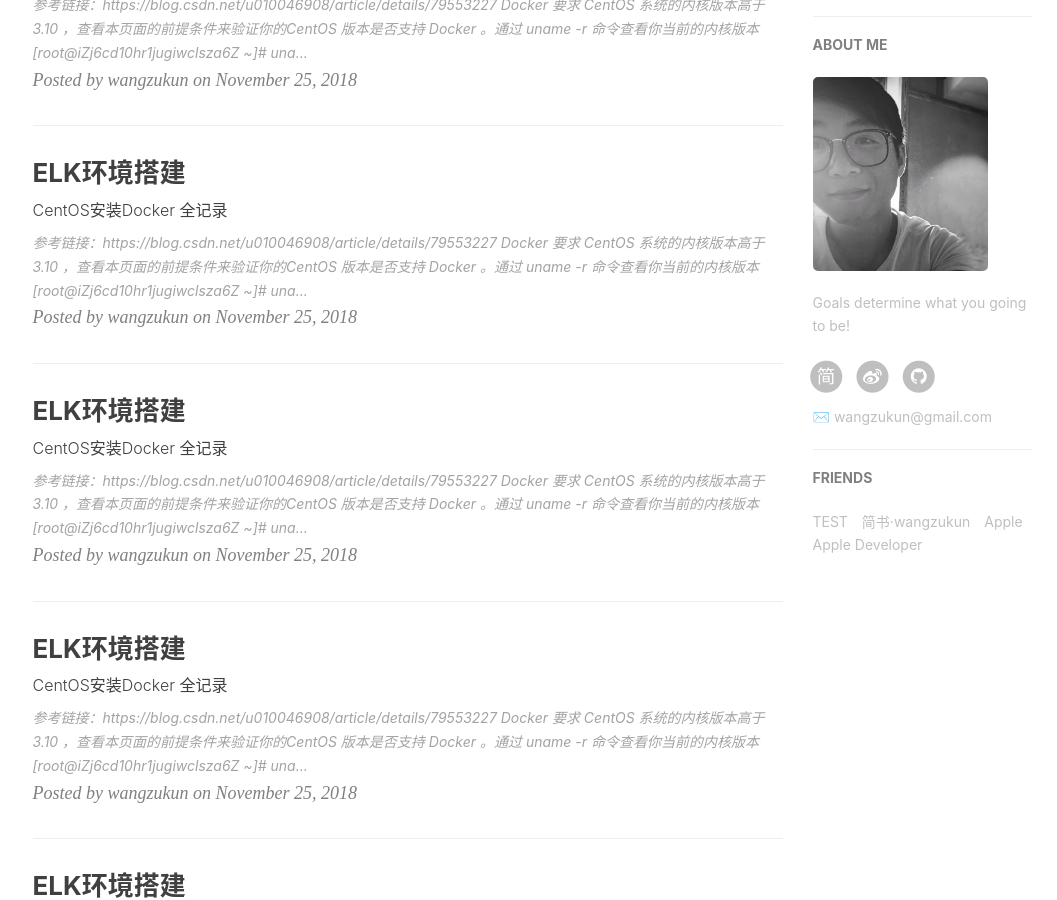
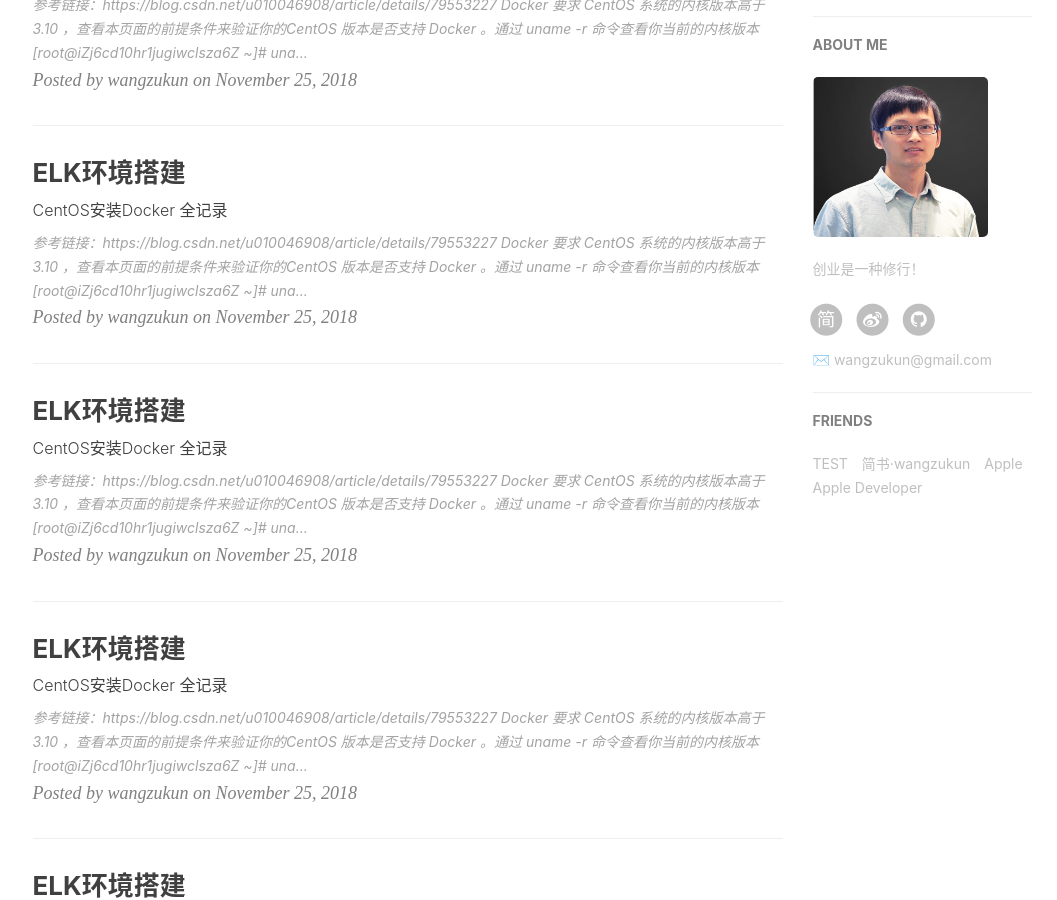
Before and after one commit to wangzukun/wangzukun.github.io, a Jekyll site: the page built from index.html, in a window 1280 px wide and 900 px high, scrolled down 549 px. Shown: the whole window, without its empty margins (135-1192 px from the left). Built offline with Jekyll 4.4.1, drawn with Linux system fonts in a browser that asks for light colours; nearby versions of some CDN libraries; the list of posts is cut into pages by our own code; comment, search, counter and statistics services are not loaded.

Commit message:
修改个人资料

```diff
--- a/_config.yml
+++ b/_config.yml
@@ -11,8 +11,8 @@ github_repo: "https://github.com/wangzukun/wangzukun.github.io.git" # you code r
 
 # Sidebar settings
 sidebar: true                           # whether or not using Sidebar.
-sidebar-about-description: "Goals determine what you going to be!"
-sidebar-avatar: /img/about-BY-gentle.jpg      # use absolute URL, seeing it's used in both `/` and `/about/`
+sidebar-about-description: "创业是一种修行！"
+sidebar-avatar: /img/about-wangzukun.jpg      # use absolute URL, seeing it's used in both `/` and `/about/`
 
 
 
```
Also changed, not shown: README.md, img/about-BY-gentle.jpg (deleted), img/about-wangzukun.jpg (added).
